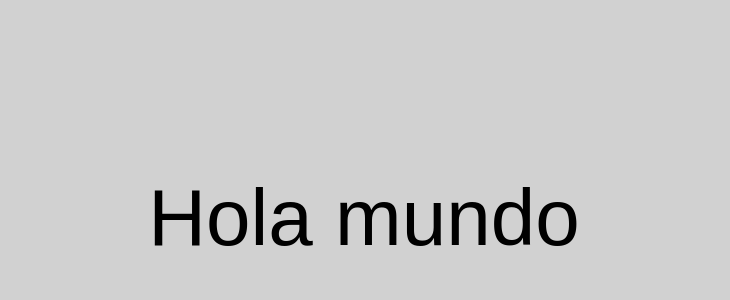
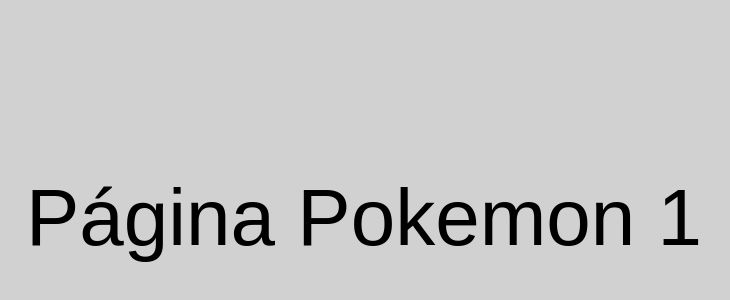
Before and after one commit to antjiminf/flutter-deep-linking-website, a plain HTML site: page pokemons/1/index.html in a window 1280 px wide. Shown: the part 190-490 px from the top of the page, without its empty margins (284-1014 px from the left). Drawn offline with Linux system fonts and the light colour scheme.

Commit message:
Minor Fixes and SHA-1

```diff
--- a/pokemons/1/index.html
+++ b/pokemons/1/index.html
@@ -8,6 +8,6 @@
     <link rel="stylesheet" href="../../styles.css">
 </head>
 <body>
-    <span>Hola mundo</span>
+    <span>Página Pokemon 1</span>
 </body>
 </html>
```
Also changed, not shown: index.html (+1 -1 lines), .well-known/assetlinks.json.
